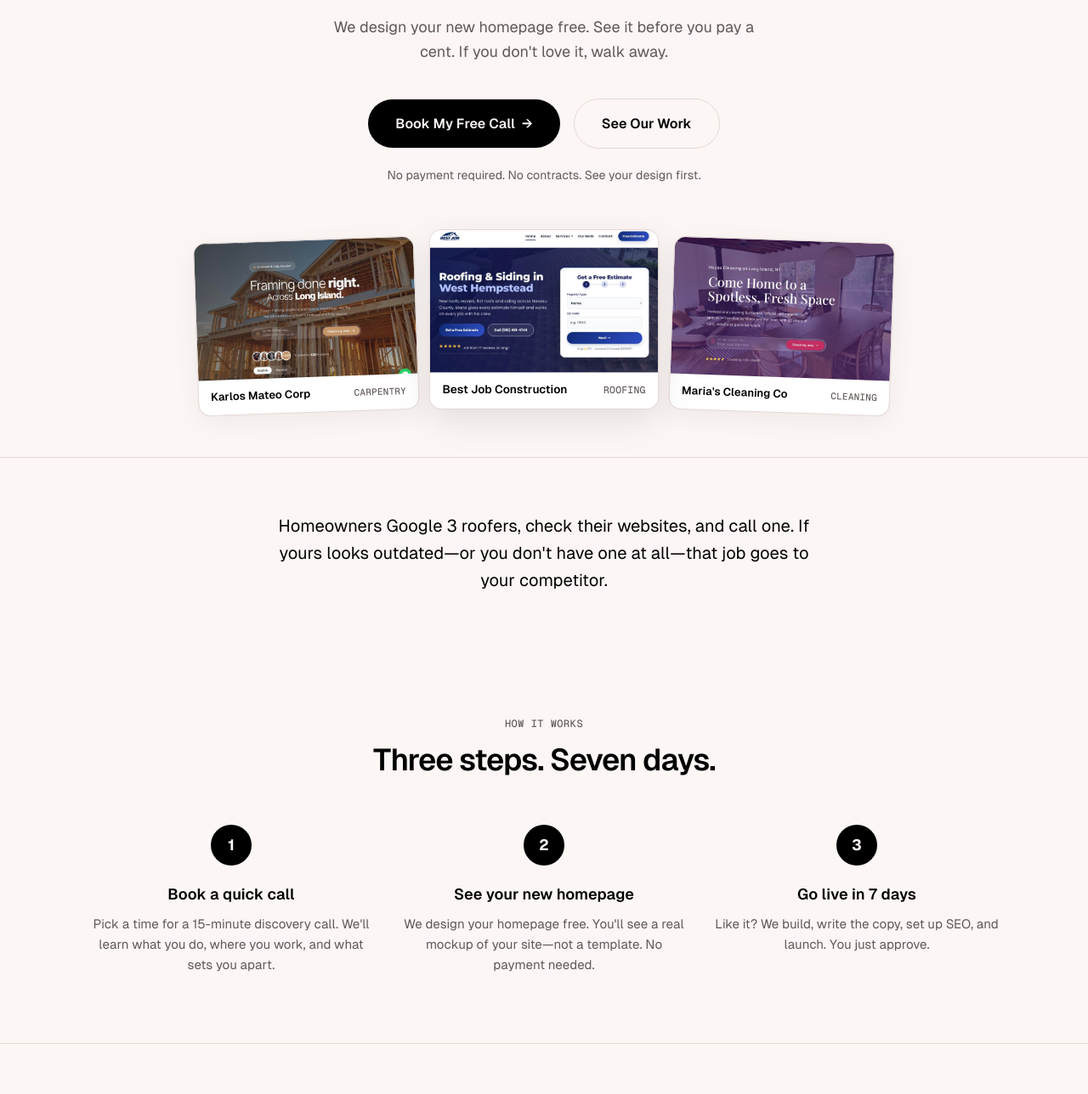
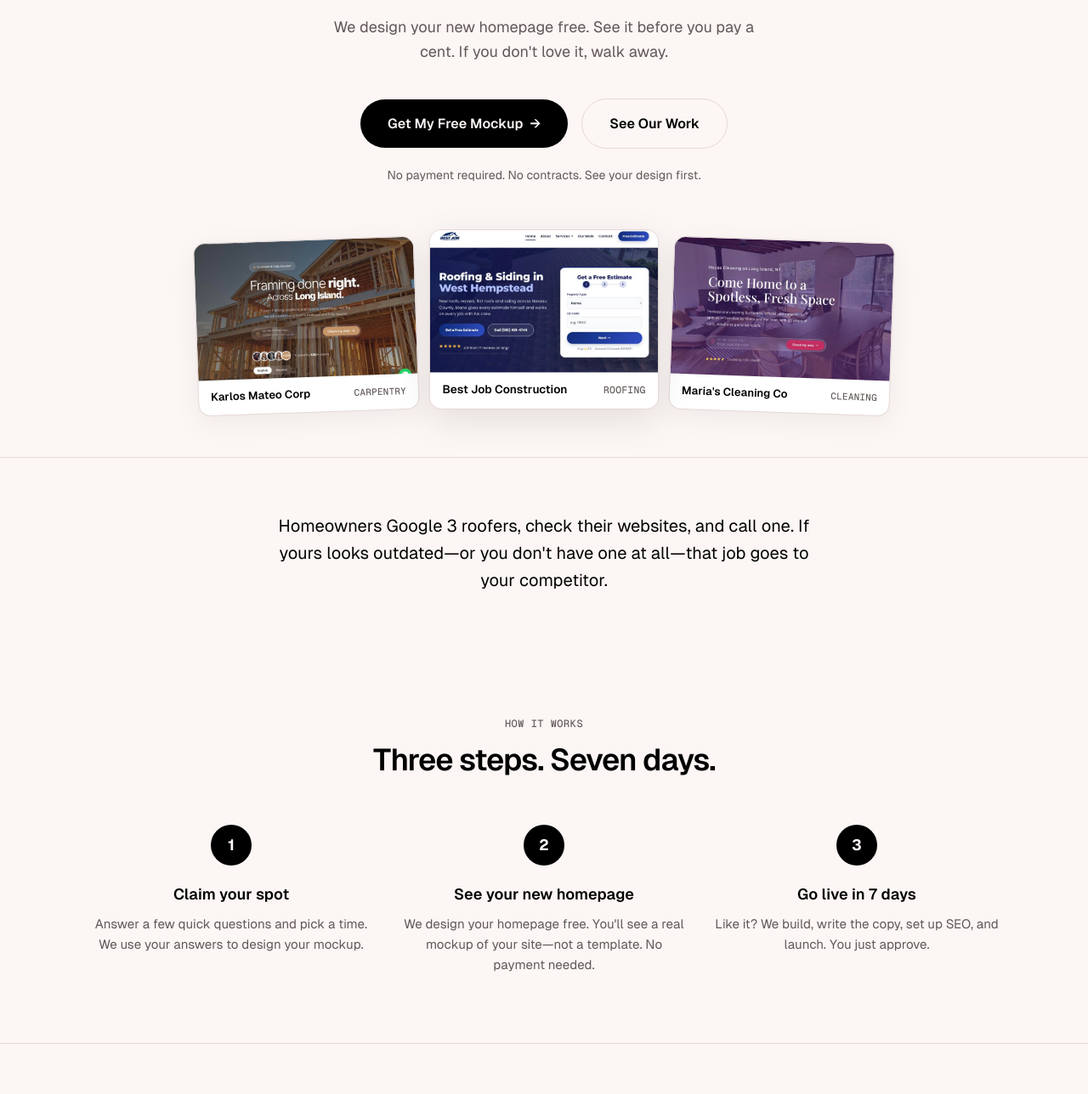
Before and after one commit to Deploy-workspace/deploy-web, a plain HTML site: page roofing.html in a window 1280 px wide. Shown: the part 352-1640 px from the top of the page at 85% size. Drawn offline with Linux system fonts and the light colour scheme; a script that the page names is missing.

Commit message:
Change CTA from booking language to free mockup offer
Reframe the roofing landing page CTAs from "Book My Free Call" to
"Get My Free Mockup" so visitors focus on the deliverable (a free
homepage mockup) rather than the call itself. Updated hero CTA,
bottom CTA, step 1 copy, and all corresponding Spanish translations.

Co-Authored-By: Claude Opus 4.6 <noreply@anthropic.com>

```diff
--- a/roofing.html
+++ b/roofing.html
@@ -787,7 +787,7 @@
       <h1 data-es-html="Tu sitio web pierde trabajos.<br><span class='highlight'>Lo arreglamos en 7 días.</span>">Your website loses jobs.<br><span class="highlight">We fix that in 7 days.</span></h1>
       <p class="subhead" data-es="Diseñamos tu nueva página principal gratis. Véla antes de pagar. Si no te encanta, no debes nada.">We design your new homepage free. See it before you pay a cent. If you don't love it, walk away.</p>
       <div class="hero-buttons">
-        <a href="#form" class="cta" data-es="Agenda Mi Llamada Gratis">Book My Free Call</a>
+        <a href="#form" class="cta" data-es="Obtén Tu Mockup Gratis">Get My Free Mockup</a>
         <a href="#proof" class="cta-outline" data-es="Ver Nuestro Trabajo">See Our Work</a>
       </div>
       <p class="guarantee-line" data-es="Sin pago. Sin contratos. Ve tu diseño primero.">No payment required. No contracts. See your design first.</p>
@@ -826,8 +826,8 @@
       <div class="steps-grid">
         <div class="step fade-in">
           <div class="step-num">1</div>
-          <h3 data-es="Agenda una llamada rápida">Book a quick call</h3>
-          <p data-es="Elige un horario para una llamada de 15 minutos. Aprenderemos qué haces, dónde trabajas y qué te diferencia.">Pick a time for a 15-minute discovery call. We'll learn what you do, where you work, and what sets you apart.</p>
+          <h3 data-es="Reserva tu espacio">Claim your spot</h3>
+          <p data-es="Responde unas preguntas rápidas y elige un horario. Usamos tus respuestas para diseñar tu mockup.">Answer a few quick questions and pick a time. We use your answers to design your mockup.</p>
         </div>
         <div class="step fade-in">
           <div class="step-num">2</div>
@@ -1013,11 +1013,11 @@
     <div class="container">
       <div class="form-section-header fade-in">
         <p class="label" data-es="Empieza ahora">Get started</p>
-        <h2 data-es="Agenda tu llamada gratis.">Book your free discovery call.</h2>
-        <p data-es="15 minutos. Sin compromiso. Te mostramos tu mockup personalizado en la llamada.">15 minutes. No commitment. We'll show you your custom mockup on the call.</p>
+        <h2 data-es="Obtén tu mockup gratis.">Get your free mockup.</h2>
+        <p data-es="Responde unas preguntas, elige un horario, y diseñamos tu página principal gratis.">Answer a few questions, pick a time, and we'll design your homepage for free.</p>
       </div>
       <div class="fade-in" style="text-align:center;">
-        <a href="#" class="cta" onclick="event.preventDefault(); if(typeof Cal !== 'undefined') Cal('modal', {calLink: 'deploy-made-yum9t6/discovery-call'});" data-es="Agenda Mi Llamada Gratis">Book My Free Call</a>
+        <a href="#" class="cta" onclick="event.preventDefault(); if(typeof Cal !== 'undefined') Cal('modal', {calLink: 'deploy-made-yum9t6/discovery-call'});" data-es="Obtén Tu Mockup Gratis">Get My Free Mockup</a>
       </div>
       <p class="form-note" data-es="Sin pago. Sin contratos. Ve tu diseño primero.">No payment required. No contracts. See your design first.</p>
     </div>
```
